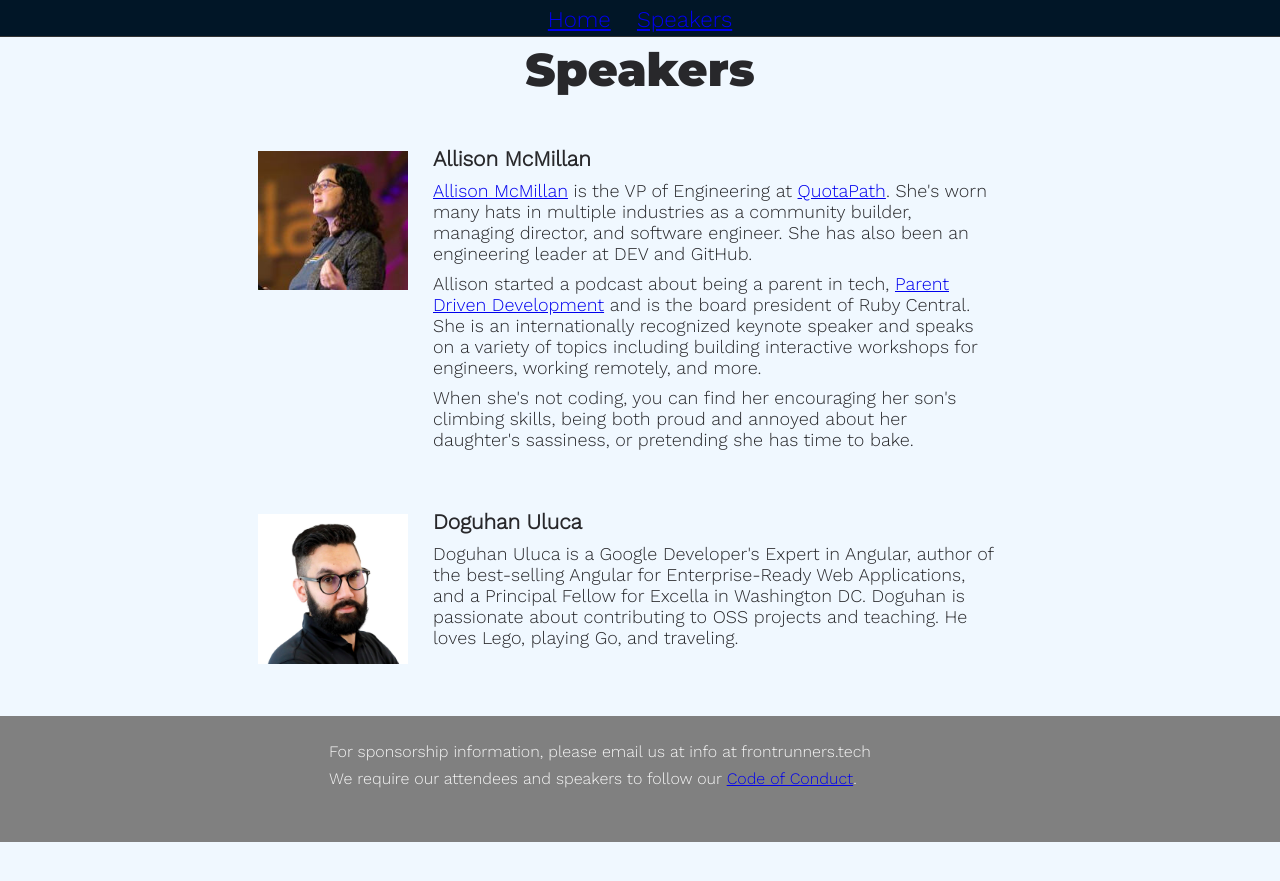
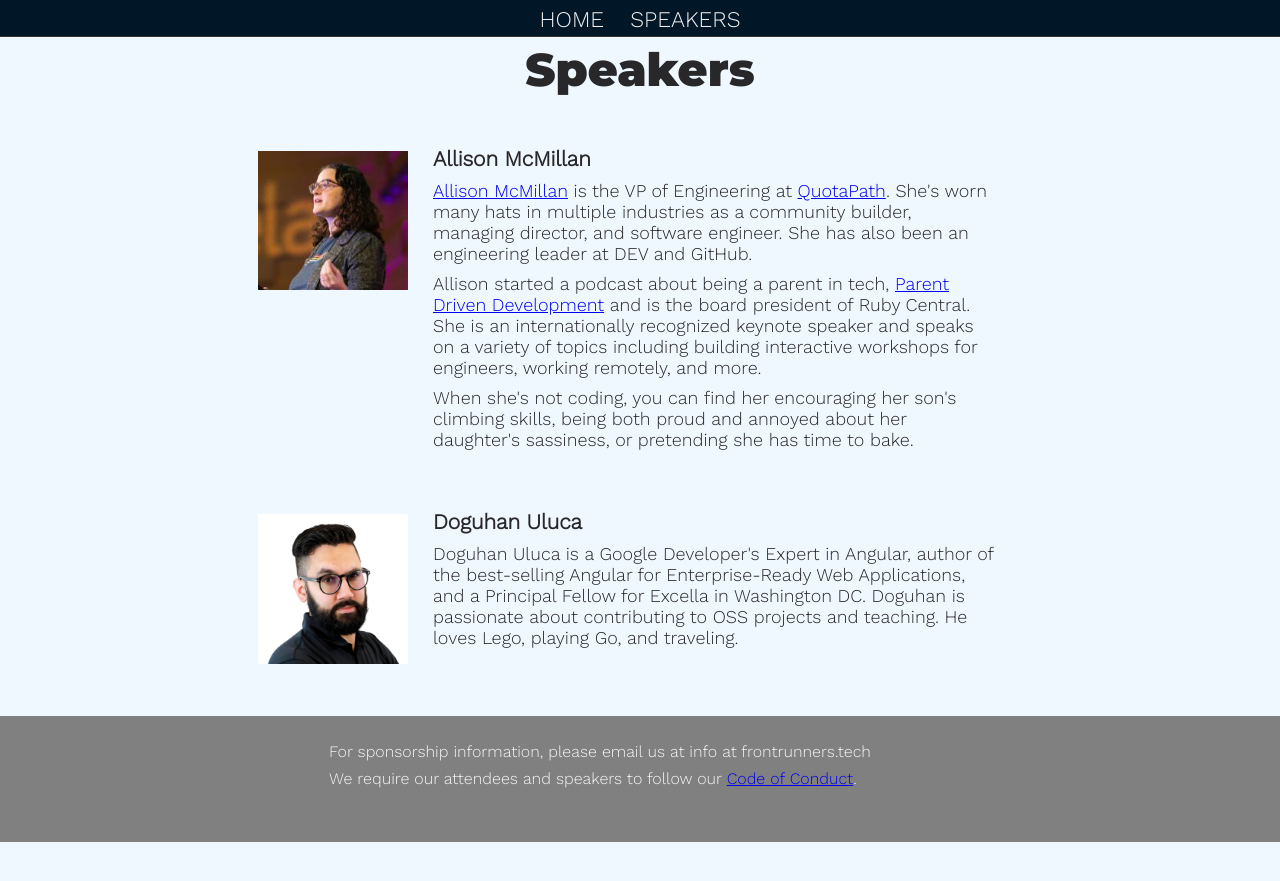
Before and after one commit to gothamgo/frontrunnersconf.github.io, a Jekyll site: the page built from speakers.html, in a window 1280 px wide. Shown: the top 881 px of the page. Built offline with Jekyll 4.4.1, drawn with Linux system fonts in a browser that asks for light colours.

Commit message:
Update header.html

```diff
--- a/_includes/header.html
+++ b/_includes/header.html
@@ -32,6 +32,11 @@
     padding: 4rem 0.6rem 4rem;
     vertical-align: middle;
   }
+  header nav ul li a {
+    color: #eeeeee;
+    text-decoration: none;
+    text-transform: uppercase;
+  }
 </style>
 
 <header>
```
